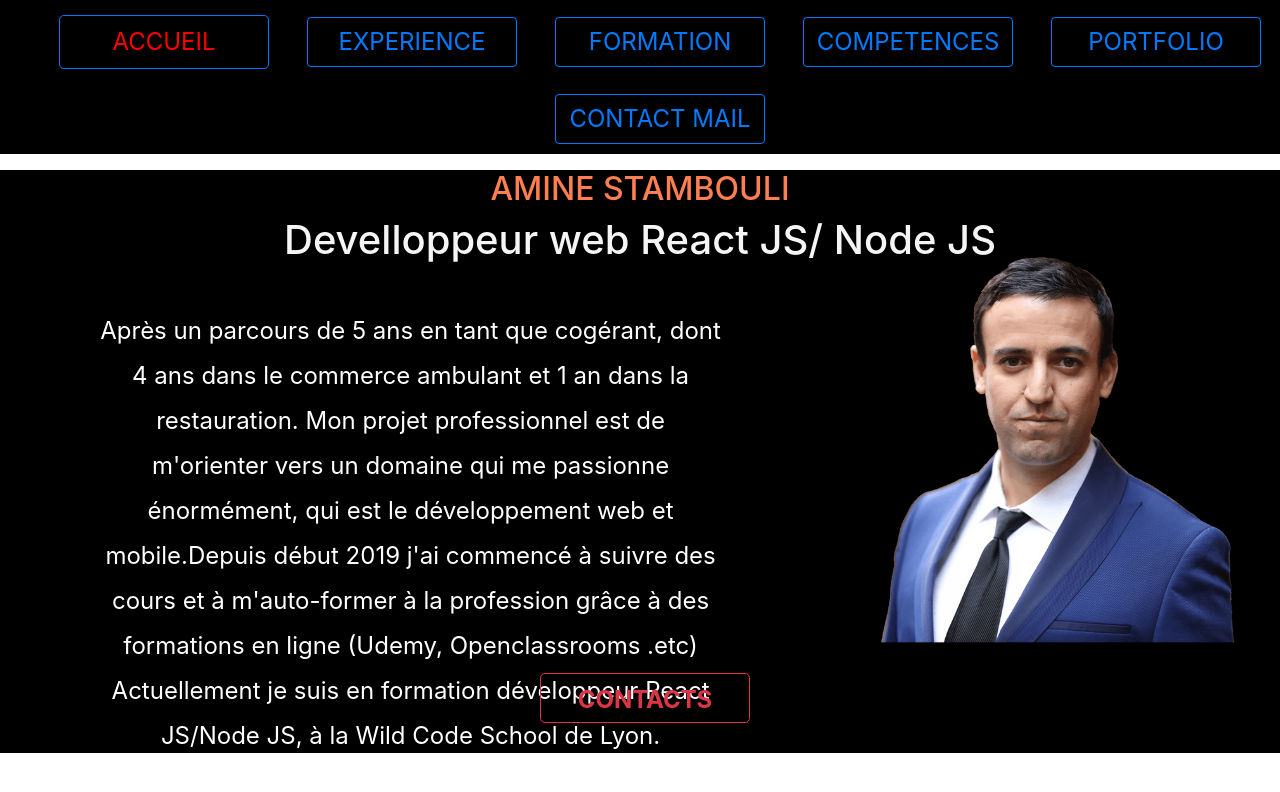
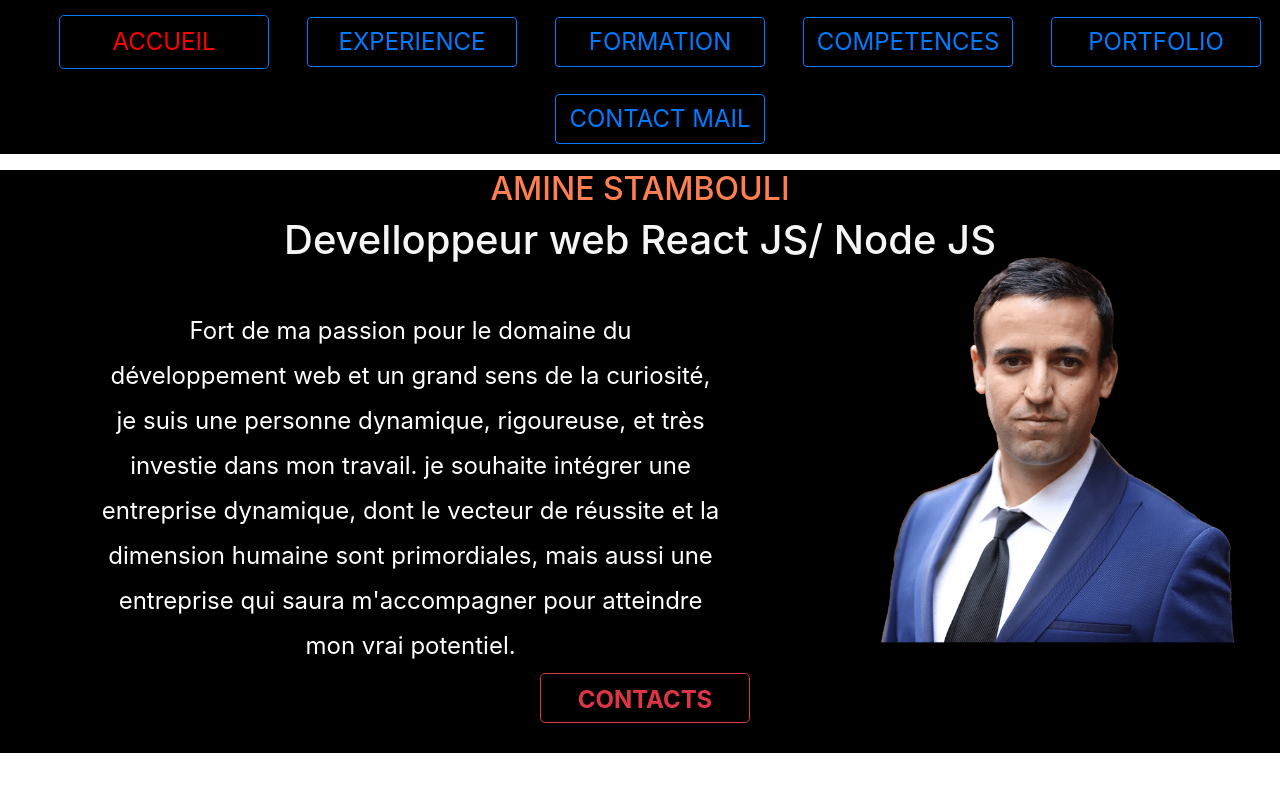
Before and after one commit to STAM0283/portfolio-, a React (Create React App) app: page / in a window 1280 px wide. Shown: the top 792 px of the page. Built offline with nearby package versions, Linux system fonts and the light colour scheme.

Commit message:
Change paragraphe profile

```diff
--- a/src/components/Accueil.jsx
+++ b/src/components/Accueil.jsx
@@ -13,14 +13,12 @@ const Accueil = () => {
                 <div className="profile">
                     <div className="profile_paragraphe">
                         <p>
-                            Après un parcours de 5 ans en tant que cogérant, dont 4 ans dans le
-                            commerce ambulant et 1 an dans la restauration. Mon projet
-                            professionnel est de m'orienter vers un domaine qui me passionne
-                            énormément, qui est le développement web et mobile.Depuis début 2019
-                            j'ai commencé à suivre des cours et à m'auto-former à la profession
-                            grâce à des formations en ligne (Udemy, Openclassrooms .etc)
-                            Actuellement je suis en formation développeur React JS/Node JS, à la
-                            Wild Code School de Lyon.
+                            Fort de ma passion pour le domaine du développement web et un
+                            grand sens de la curiosité, je suis une personne dynamique,
+                            rigoureuse, et très investie dans mon travail.
+                            je souhaite intégrer une entreprise dynamique, dont le vecteur de
+                            réussite et la dimension humaine sont primordiales, mais aussi
+                            une entreprise qui saura m'accompagner pour atteindre mon vrai potentiel.
                        </p>
                     </div>
                     <div style={{ width: "50%", padding: "0%" }}>
```
